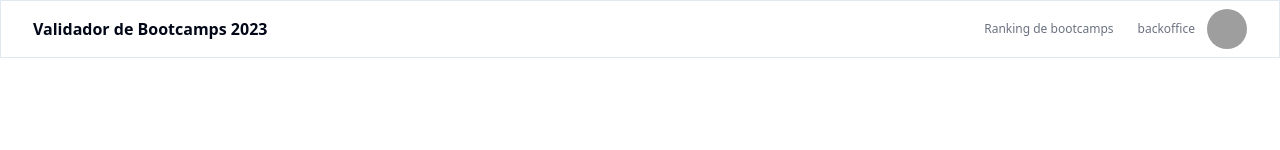
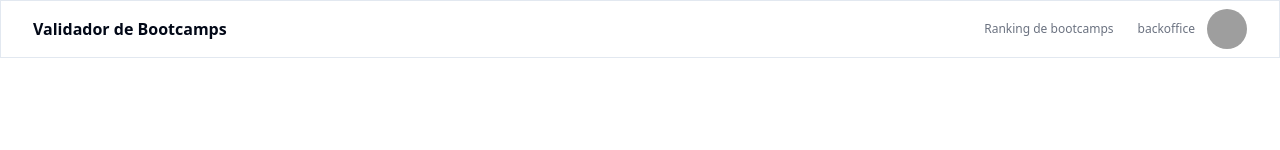
Before and after one commit to Trycatch-tv/ValidadorBootcamp-frontend, a React (Vite) app: page / in a window 1280 px wide. Shown: the top 150 px of the page. Built offline with nearby package versions, Linux system fonts and the light colour scheme; grey boxes are pictures that could not be loaded.

Commit message:
Errores solucionados, mostrados en el despliegue

```diff
--- a/src/components/header/Header.tsx
+++ b/src/components/header/Header.tsx
@@ -1,12 +1,11 @@
-import React from 'react'
-import Navbar from './Navbar'
+import Navbar from "./Navbar"
 
 const Header = () => {
-    return (
-        <header className="flex items-center border  min-h-[50px] py-2">
-            <Navbar currentYear={2023} />
-        </header>
-    )
+  return (
+    <header className="flex items-center border  min-h-[50px] py-2">
+      <Navbar />
+    </header>
+  )
 }
 
 export default Header
--- a/src/components/header/Navbar.tsx
+++ b/src/components/header/Navbar.tsx
@@ -1,16 +1,21 @@
 // En Navbar.tsx
-import { Avatar, AvatarImage } from "@/components/ui/avatar";
-import { Button } from "@/components/ui/button";
-import React, { FC } from "react";
-import { LazyLoadComponent } from "react-lazy-load-image-component";
-import { Link } from "react-router-dom";
-import { Menubar, MenubarContent, MenubarItem, MenubarMenu, MenubarTrigger } from "../ui";
-import { Menu } from "lucide-react";
-
+import { Avatar, AvatarImage } from "@/components/ui/avatar"
+import { Button } from "@/components/ui/button"
+import { Menu } from "lucide-react"
+import { FC } from "react"
+import { LazyLoadComponent } from "react-lazy-load-image-component"
+import { Link } from "react-router-dom"
+import {
+  Menubar,
+  MenubarContent,
+  MenubarItem,
+  MenubarMenu,
+  MenubarTrigger,
+} from "../ui"
 
 interface NavbarLinkProps {
-    name: string;
-    path: string;
+  name: string
+  path: string
 }
 
 const routes: NavbarLinkProps[] = [
@@ -21,48 +26,68 @@ const routes: NavbarLinkProps[] = [
   {
     name: "backoffice",
     path: "/backoffice",
-    }
+  },
 ]
 
-interface NavbarProps {
-    currentYear: number;
-}
+interface NavbarProps {}
 
-const Navbar: FC<NavbarProps> = ({ currentYear }) => {
+const Navbar: FC<NavbarProps> = () => {
   return (
     <nav className="flex container mx-auto items-center container-lg justify-between">
-            <Link to={"/"}><h1 className="font-semibold">Validador de Bootcamps {currentYear}</h1></Link>
+      <Link to={"/"}>
+        <h1 className="font-semibold">Validador de Bootcamps</h1>
+      </Link>
       <Menubar className="md:hidden ">
         <MenubarMenu>
-                    <MenubarTrigger >
+          <MenubarTrigger>
             <Menu />
           </MenubarTrigger>
           <MenubarContent>
-                        {
-                            routes.map((route, index) => {
+            {routes.map((route, index) => {
               return (
                 <MenubarItem key={index}>
-                                        <Link to={route.path}><Button className="text-xs text-gray-500" size={"sm"} variant={"link"}>{route.name}</Button></Link>
+                  <Link to={route.path}>
+                    <Button
+                      className="text-xs text-gray-500"
+                      size={"sm"}
+                      variant={"link"}
+                    >
+                      {route.name}
+                    </Button>
+                  </Link>
                 </MenubarItem>
               )
-                            })
-                        }
+            })}
             <MenubarItem>
-                            <Link to={"/profile"}><Button className="text-xs text-gray-500" size={"sm"} variant={"link"}>Profile</Button></Link>
+              <Link to={"/profile"}>
+                <Button
+                  className="text-xs text-gray-500"
+                  size={"sm"}
+                  variant={"link"}
+                >
+                  Profile
+                </Button>
+              </Link>
             </MenubarItem>
           </MenubarContent>
         </MenubarMenu>
       </Menubar>
       <ul className="hidden md:flex  items-center">
-                {
-                    routes.map((route, index) => {
+        {routes.map((route, index) => {
           return (
             <li key={index}>
-                                <Link to={route.path}><Button className="text-xs text-gray-500" size={"sm"} variant={"link"}>{route.name}</Button></Link>
+              <Link to={route.path}>
+                <Button
+                  className="text-xs text-gray-500"
+                  size={"sm"}
+                  variant={"link"}
+                >
+                  {route.name}
+                </Button>
+              </Link>
             </li>
           )
-                    })
-                }
+        })}
         <li>
           <Link to={"/profile"}>
             <Avatar>
@@ -74,7 +99,7 @@ const Navbar: FC<NavbarProps> = ({ currentYear }) => {
         </li>
       </ul>
     </nav>
-    );
-};
+  )
+}
 
-export default Navbar;
+export default Navbar
--- a/src/features/app/App.container.tsx
+++ b/src/features/app/App.container.tsx
@@ -4,9 +4,10 @@ import AppView from "./App.view"
 const AppContainer = () => {
   const appController = new AppController()
   const currentYear = appController.getYear()
+  console.log(currentYear)
   return (
     <>
-      <AppView currentYear={currentYear} />
+      <AppView />
     </>
   )
 }
--- a/src/features/ranking/Ranking.container.tsx
+++ b/src/features/ranking/Ranking.container.tsx
@@ -1,12 +1,9 @@
-import { RankingController } from "../../controllers/Ranking/Ranking.controller"
 import RankingView from "./Ranking.view"
 
 const RankingContainer = () => {
-  const rankingController = new RankingController()
-  const currentYear = rankingController.getYear()
   return (
     <>
-      <RankingView currentYear={currentYear} />
+      <RankingView />
     </>
   )
 }
```
Also changed, not shown: src/components/footer/Footer.tsx (+11 -5 lines), src/features/app/App.view.tsx (+28 -26 lines), src/features/ranking/Ranking.view.tsx (+19 -14 lines). Lines whose indentation alone changed are shown as unchanged.
